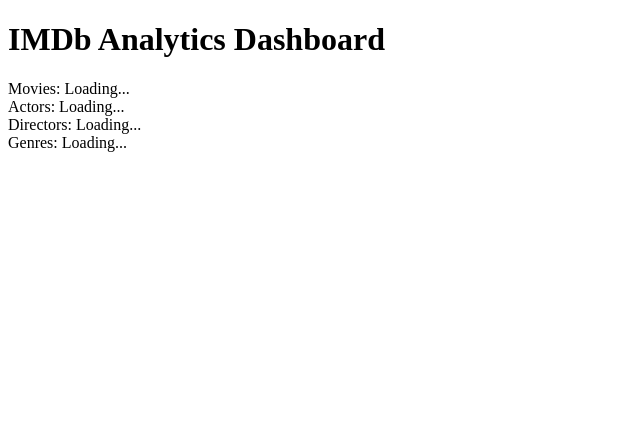
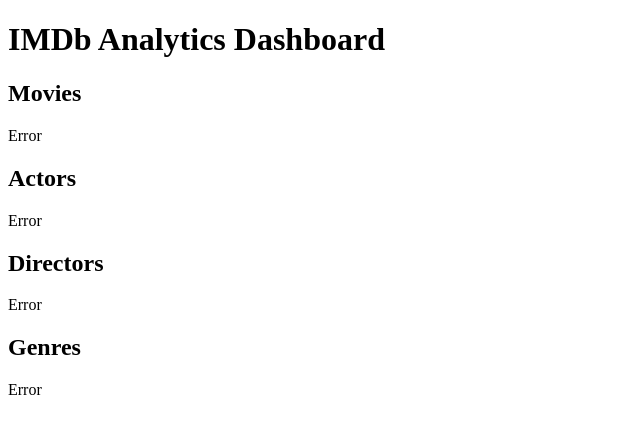
Before and after one commit to Nehemiah-Brinson/sql-project, a Flask app: page /analytics in a window 1280 px wide. Shown: the top 434 px of the page, without its empty margins (0-640 px from the left). Run offline with Flask 3, Linux system fonts and the light colour scheme; data that the repository does not hold is empty; some libraries are stand-ins or nearby versions.

Commit message:
Add analytics overview dashboard and database statistics cards

```diff
--- /dev/null
+++ b/analytics/analytics_queries.py
@@ -0,0 +1,18 @@
+def get_overview_counts(cur):
+
+    cur.execute("""
+        SELECT
+            (SELECT COUNT(*) FROM Movies),
+            (SELECT COUNT(*) FROM Actors),
+            (SELECT COUNT(*) FROM Directors),
+            (SELECT COUNT(*) FROM Genres)
+    """)
+
+    row = cur.fetchone()
+
+    return {
+        "movies": row[0],
+        "actors": row[1],
+        "directors": row[2],
+        "genres": row[3]
+    }
--- a/analytics/analytics_routes.py
+++ b/analytics/analytics_routes.py
@@ -1,7 +1,22 @@
-from flask import render_template
+from flask import render_template, jsonify
+from analytics.analytics_queries import get_overview_counts
 
-def register_analytics_routes(app):
+
+def register_analytics_routes(app, db_function):
 
     @app.route("/analytics")
     def analytics_dashboard():
         return render_template("analytics.html")
+
+    @app.route("/analytics/overview")
+    def analytics_overview():
+
+        conn = db_function()
+        cur = conn.cursor()
+
+        data = get_overview_counts(cur)
+
+        cur.close()
+        conn.close()
+
+        return jsonify(data)
--- a/app.py
+++ b/app.py
@@ -9,7 +9,7 @@ import uuid
 
 app = Flask(__name__)
 
-register_analytics_routes(app)
+
 def json_number(value):
     if value is None:
         return None
@@ -156,6 +156,8 @@ def db():
         """)
     conn.commit()
     return conn
+
+register_analytics_routes(app, db)
 
 def record_query_history(cur, query_type, query_value):
     cur.execute("""
--- a/static/js/analytics.js
+++ b/static/js/analytics.js
@@ -1 +1,32 @@
-console.log("Analytics page loaded");
+async function loadOverview() {
+
+    try {
+
+        const response = await fetch("/analytics/overview");
+
+        const data = await response.json();
+
+        document.getElementById("movies-card").textContent =
+            data.movies.toLocaleString();
+
+        document.getElementById("actors-card").textContent =
+            data.actors.toLocaleString();
+
+        document.getElementById("directors-card").textContent =
+            data.directors.toLocaleString();
+
+        document.getElementById("genres-card").textContent =
+            data.genres.toLocaleString();
+
+    } catch(error) {
+
+        console.error(error);
+
+        document.getElementById("movies-card").textContent = "Error";
+        document.getElementById("actors-card").textContent = "Error";
+        document.getElementById("directors-card").textContent = "Error";
+        document.getElementById("genres-card").textContent = "Error";
+    }
+}
+
+loadOverview();
--- a/templates/analytics.html
+++ b/templates/analytics.html
@@ -1,7 +1,12 @@
 <!DOCTYPE html>
-<html>
+<html lang="en">
 <head>
+    <meta charset="UTF-8">
+    <meta name="viewport" content="width=device-width, initial-scale=1.0">
     <title>IMDb Analytics Dashboard</title>
+
+    <link rel="stylesheet"
+          href="{{ url_for('static', filename='css/analytics.css') }}">
 </head>
 <body>
 
@@ -9,25 +14,29 @@
 
     <div id="overview-container">
 
-<div id="movies-card">
-    Movies: Loading...
+        <div class="card">
+            <h2>Movies</h2>
+            <p id="movies-card">Loading...</p>
         </div>
 
-<div id="actors-card">
-    Actors: Loading...
+        <div class="card">
+            <h2>Actors</h2>
+            <p id="actors-card">Loading...</p>
         </div>
 
-<div id="directors-card">
-    Directors: Loading...
+        <div class="card">
+            <h2>Directors</h2>
+            <p id="directors-card">Loading...</p>
         </div>
 
-<div id="genre-card">
-    Genres: Loading...
+        <div class="card">
+            <h2>Genres</h2>
+            <p id="genres-card">Loading...</p>
         </div>
 
     </div>
 
-<script src="{{url_for('static', filename='js/analytics.js')}}">
-</script>
+    <script src="{{ url_for('static', filename='js/analytics.js') }}"></script>
+
 </body>
 </html>
```
Also changed, not shown: analytics/analytic_queries.py (deleted). Lines whose indentation alone changed are shown as unchanged.
